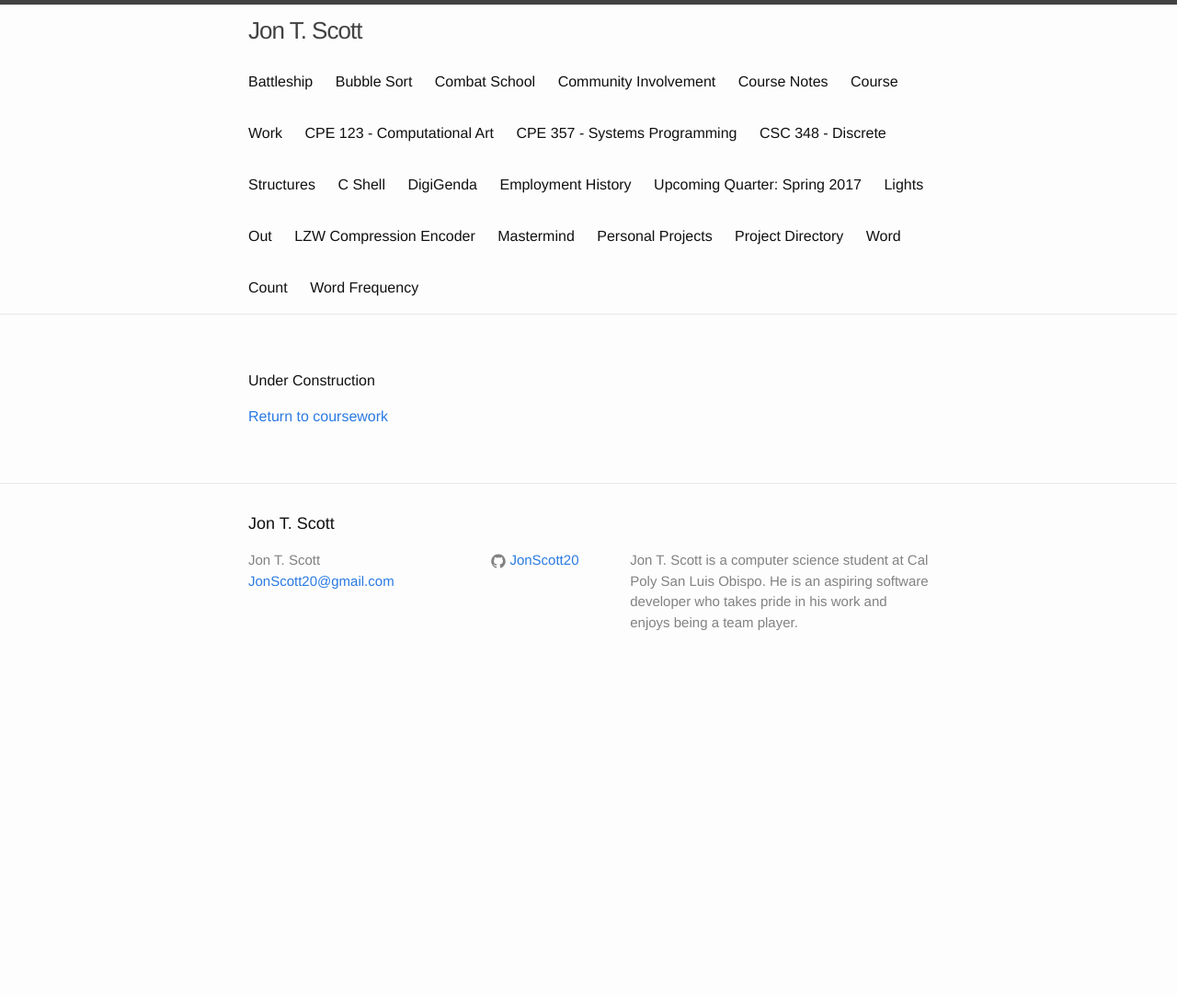
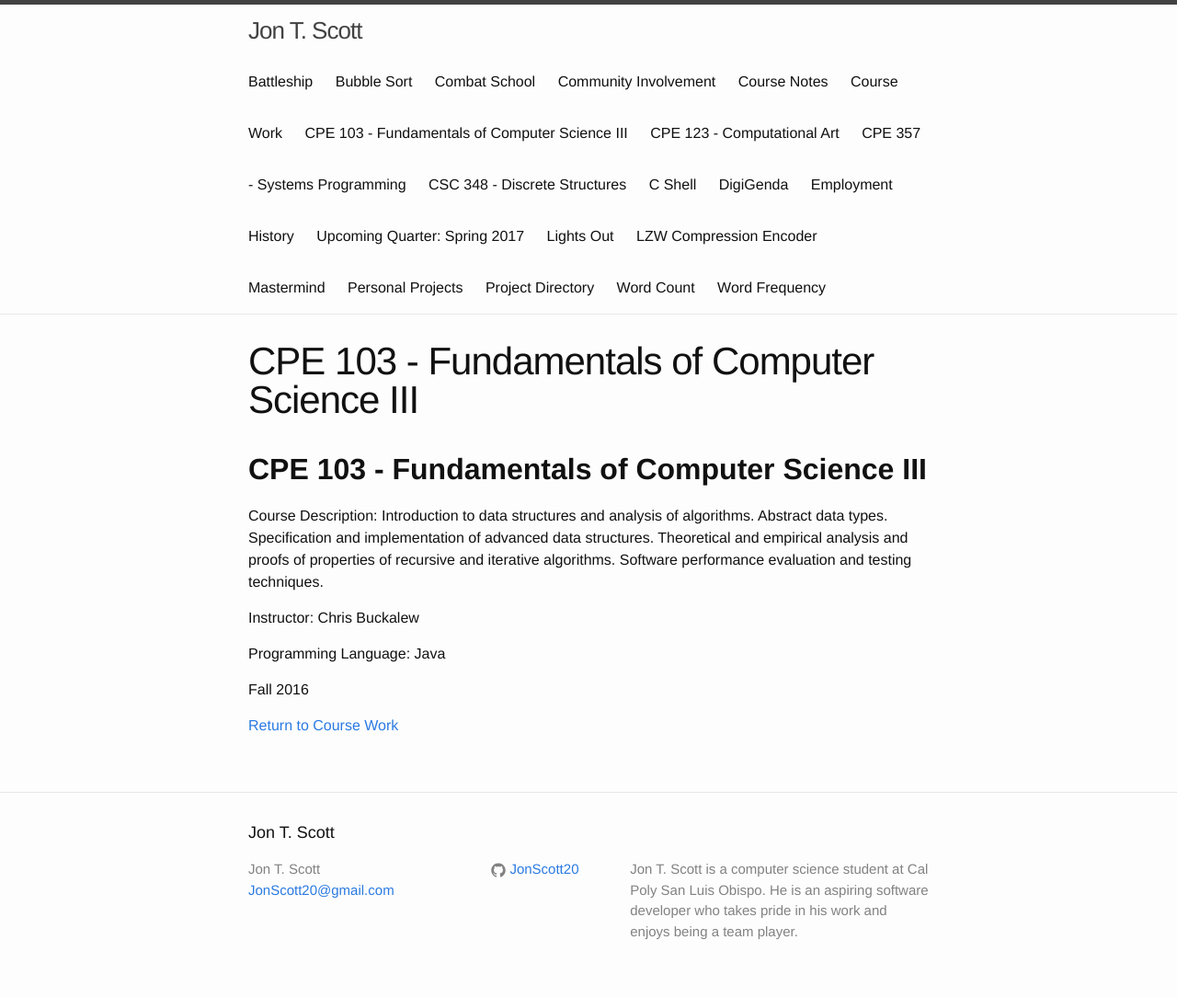
Before and after one commit to JonScott20/JonScott20.github.io, a Jekyll site: the page built from courses/cpe103.md, in a window 1280 px wide. Shown: the whole page at 92% size. Built offline with Jekyll 4.4.1, drawn with Linux system fonts in a browser that asks for light colours; our own code applies the rules of GitHub Pages for plain Markdown files; before the commit the page ends 900 px from its top, so only the background shows below that.

Commit message:
Update cpe103.md

```diff
--- a/courses/cpe103.md
+++ b/courses/cpe103.md
@@ -3,6 +3,15 @@
 permalink: /cpe103/
 ---
 
-Under Construction
+**CPE 103 - Fundamentals of Computer Science III**
+---------------------------------------------------
 
-[Return to coursework](https://jonscott20.github.io/course_work/)
+Course Description: Introduction to data structures and analysis of algorithms. Abstract data types. Specification and implementation of advanced data structures. Theoretical and empirical analysis and proofs of properties of recursive and iterative algorithms. Software performance evaluation and testing techniques.
+
+Instructor: Chris Buckalew
+
+Programming Language: Java
+
+Fall 2016
+
+[Return to Course Work](https://jonscott20.github.io/course_work/)
```
